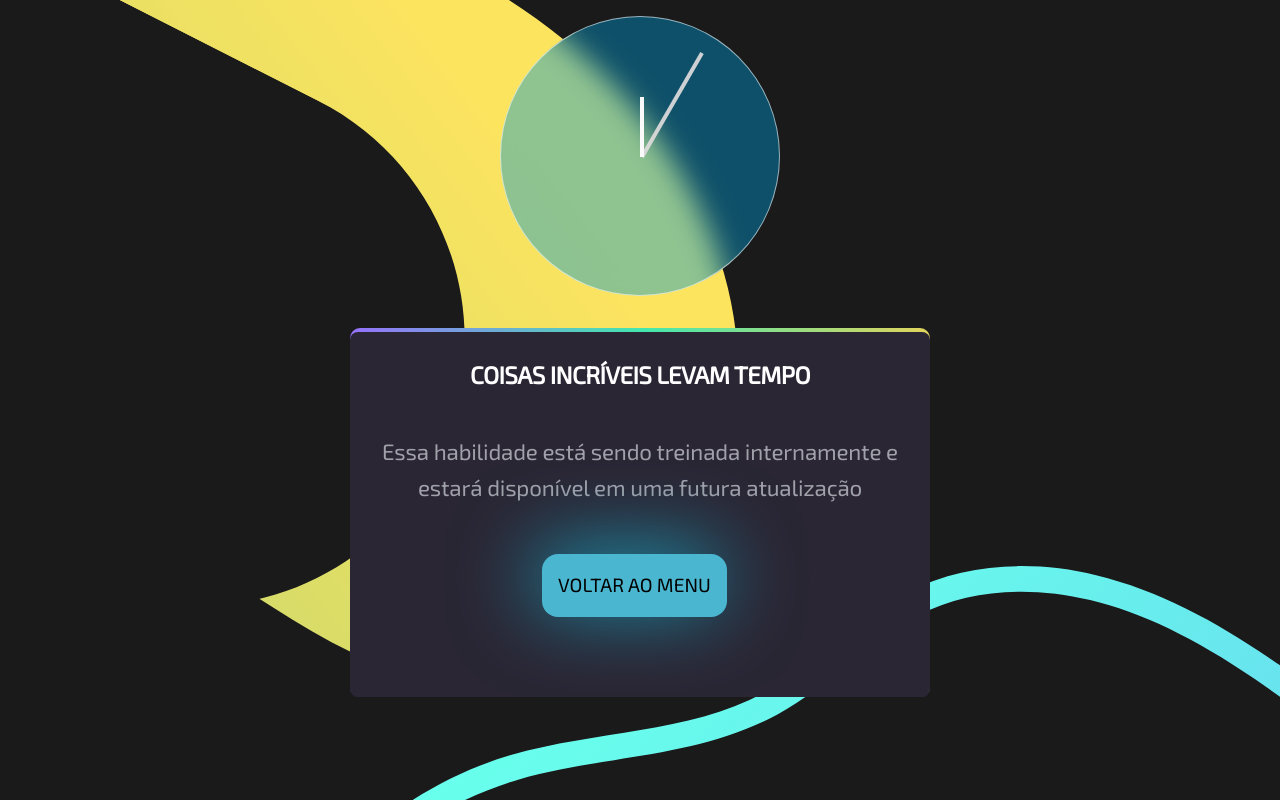
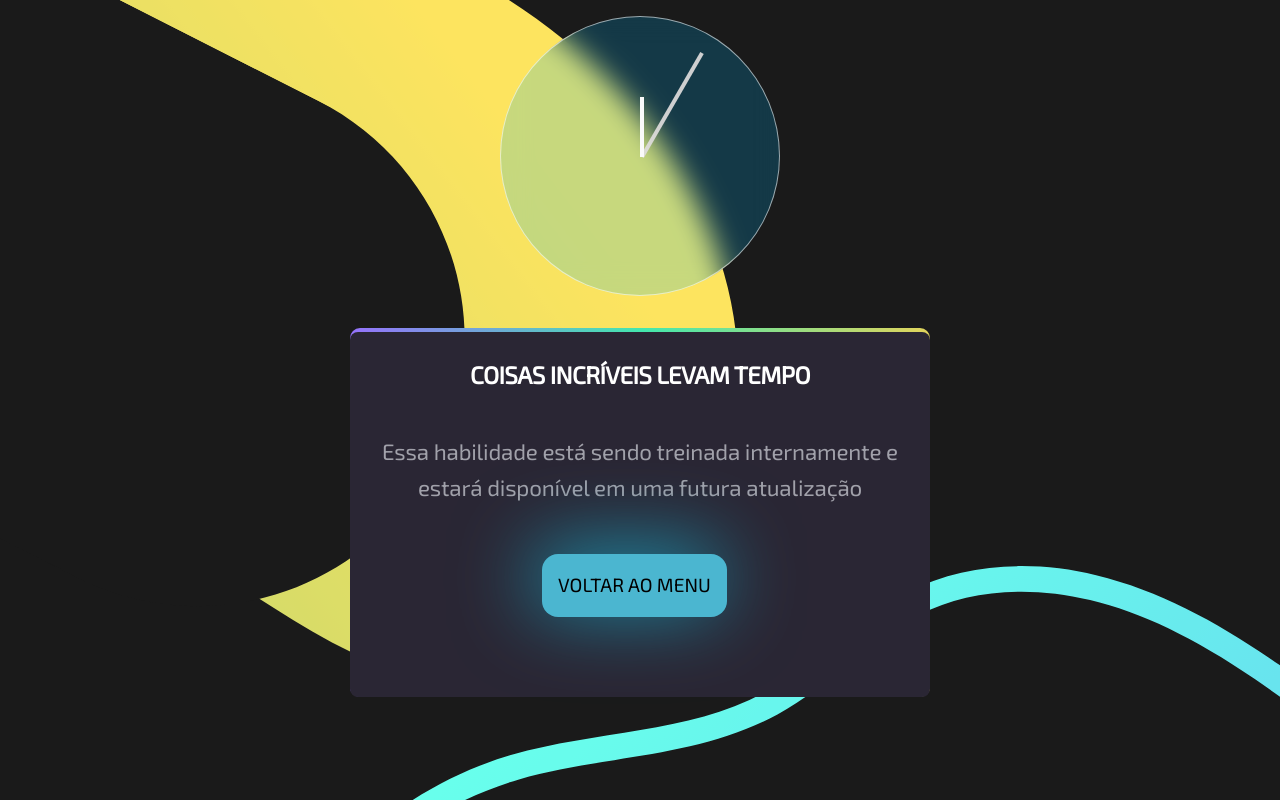
Before and after one commit to MarcelaDev12/Aurora-v4, a plain HTML site: page locked-page.html in a window 1280 px wide. Drawn offline with Linux system fonts and the light colour scheme.

Commit message:
Update styles-locked-page.css

```diff
--- a/styles-locked-page.css
+++ b/styles-locked-page.css
@@ -140,7 +140,7 @@ main section:nth-child(3) {
   }
 }
 .clock {
-  background: #0299d06f;
+  background: #02afee36;
   backdrop-filter: blur(14px);
   -webkit-backdrop-filter: blur(14px);
   border: 1.5px solid #ffffff92;
```
